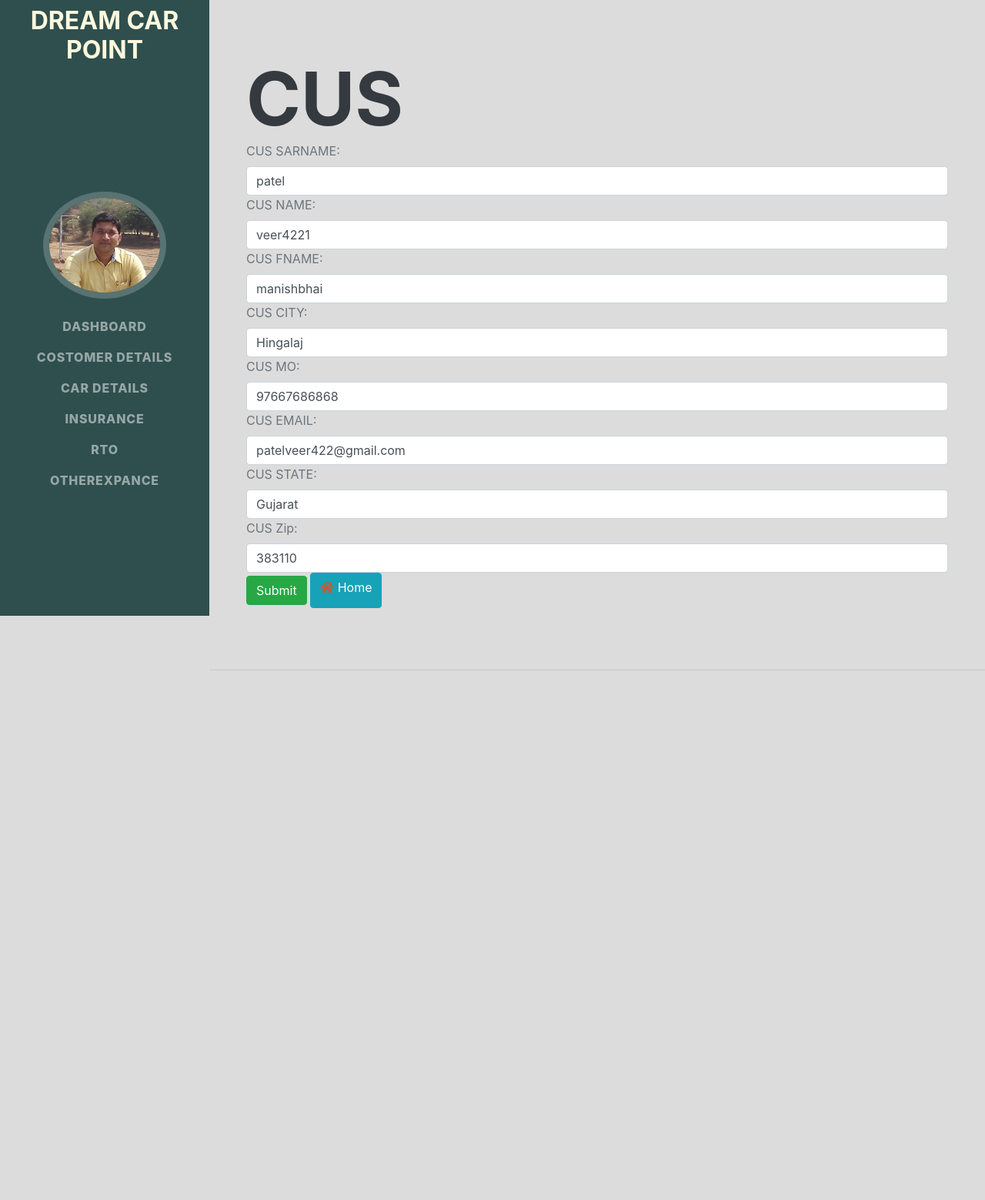
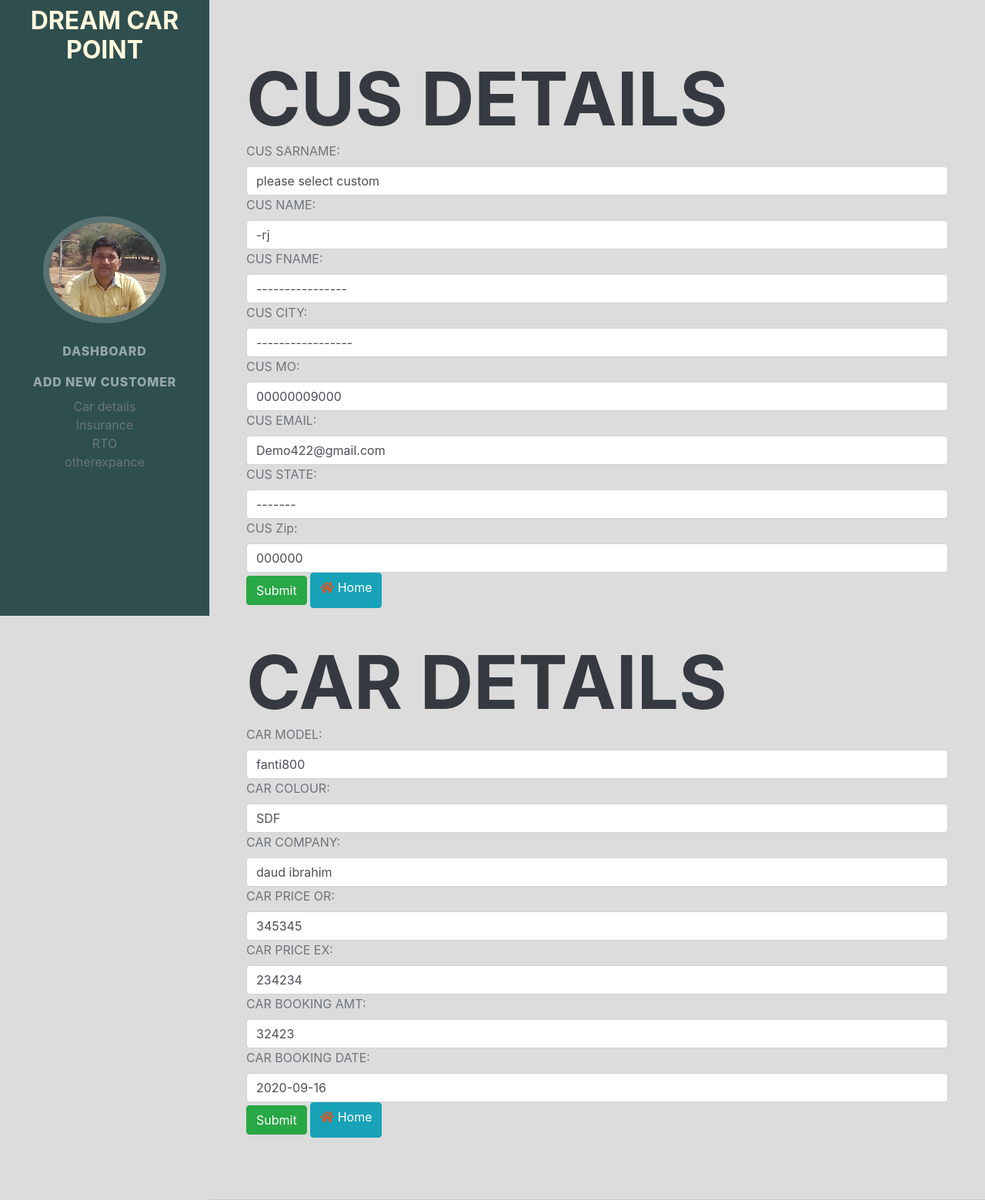
Before and after one commit to veer4221/Bsc-CA-IT-sem-5, a Django app: page /2/ in a window 1280 px wide. Shown: the whole page at 77% size. Before the commit the page ends 871 px from the top, so only its background shows below. Run offline with Django 3.2, Linux system fonts and the light colour scheme; data comes from the database, SQL or seed files in the repository; some libraries are stand-ins or nearby versions; some web fonts are replaced.

Commit message:
add car form

```diff
--- a/BillingSystem/BillingSystem/urls.py
+++ b/BillingSystem/BillingSystem/urls.py
@@ -26,6 +26,7 @@ urlpatterns = [
     path('report/',views.report,name="report"),
     path('listing/',views.customerView.as_view(),name="listing"),
     path('dashbord/',views.dashbord,name="dashbord"),
+    # path('listing/Car/',views.car,name="car"),
     path('login/',views.login,name="login"),
     path('listing/Costomer/',views.formToDB.as_view(),name="Costomer"),
     path('listing/Car/',views.car,name="Car"),
--- a/BillingSystem/CAR/forms.py
+++ b/BillingSystem/CAR/forms.py
@@ -20,3 +20,20 @@ class customerDe(forms.ModelForm):
             'CUS_STATE': forms.TextInput(attrs={'class':'form-control'}),
             'CUS_Zip': forms.TextInput(attrs={'class':'form-control'}),
         }
+
+
+class carDe(forms.ModelForm):
+    class Meta:
+        model = car
+        fields =['CAR_ID','CAR_MODEL','CAR_COLOUR','CAR_COMPANY','CAR_PRICE_OR','CAR_PRICE_EX','CAR_BOOKING_AMT','CAR_BOOKING_DATE']
+        widgets={
+            'CAR_ID' : forms.TextInput(attrs={'class':'sr-only'}),
+            'CAR_MODEL': forms.TextInput(attrs={'class':'form-control'}),
+            'CAR_COLOUR': forms.TextInput(attrs={'class':'form-control'}),
+            'CAR_COMPANY' : forms.TextInput(attrs={'class':'form-control'}),
+            'CAR_PRICE_OR': forms.NumberInput(attrs={'class':'form-control'}),
+            'CAR_PRICE_EX':forms.NumberInput(attrs={'class':'form-control'}),
+            'CAR_BOOKING_AMT': forms.NumberInput(attrs={'class':'form-control'}),
+            'CAR_BOOKING_DATE': forms.DateInput(attrs={'class':'form-control'}),
+
+        }
--- a/BillingSystem/CAR/models.py
+++ b/BillingSystem/CAR/models.py
@@ -15,8 +15,8 @@ class customer(models.Model):
     CUS_Zip    = models.CharField(max_length= 6)
     date_modified = models.DateTimeField(auto_now=True)
 
-    # def __str__(self):
-    #     return self.CUS_NAME
+    def __str__(self):
+        return self.CUS_NAME
 
 class car(models.Model):
     CUS_ID     = models.ForeignKey(customer,on_delete=models.CASCADE)
@@ -28,11 +28,22 @@ class car(models.Model):
     CAR_PRICE_EX = models.IntegerField()
     CAR_BOOKING_AMT = models.IntegerField()
     CAR_BOOKING_DATE = models.DateField()
+
+
+    def __str__(self):
+        return self.CAR_MODEL
+
+class insurance(models.Model):
+    CUS_ID     = models.ForeignKey(customer,on_delete=models.CASCADE)
     INS_COMPANY_NAME = models.CharField(max_length= 20)
     INS_TYPE         = models.CharField(max_length= 20)
     INS_TOTAL_AMT    = models.IntegerField()
     INS_TO_DATE      = models.DateField()
     INS_FROM_DATE   = models.DateField()
+
+
+class RTO(models.Model):
+    CUS_ID     = models.ForeignKey(customer,on_delete=models.CASCADE)
     RTO_REG_CHARGE  = models.IntegerField()
     RTO_NUM_PLT_CHARGE = models.IntegerField()
     RTO_NUM_PLT_NO   = models.CharField(max_length= 20,unique=True)
@@ -40,11 +51,11 @@ class car(models.Model):
     RTO_CHESSISE_NO  = models.CharField(max_length= 20,unique=True)
     RTO_KEY_NO       = models.CharField(max_length= 20,unique=True)
     RTO_BATTERY_NO     = models.CharField(max_length= 20,unique=True)
+
+class OTHER(models.Model):
+    CUS_ID     = models.ForeignKey(customer,on_delete=models.CASCADE)
     OTH_TRANS_CHARGE   = models.IntegerField()
     OTH_DELIVERY_DATE   = models.DateField()
     OTH_EXPENSE_NAME    = models.CharField(max_length= 20)
     OTH_EXPENSE_PRICE   = models.IntegerField()
     date_modified = models.DateTimeField(auto_now=True)
-
-    def __str__(self):
-        return self.CAR_MODEL
--- a/BillingSystem/CAR/templates/index_customer.html
+++ b/BillingSystem/CAR/templates/index_customer.html
@@ -27,6 +27,7 @@
                 </form>
                  </div>
             </section>
+
             <hr class="m-0" />
 
         </div>
--- a/BillingSystem/CAR/templates/index_customerUpdate.html
+++ b/BillingSystem/CAR/templates/index_customerUpdate.html
@@ -16,7 +16,7 @@
             <!-- Experience-->
             <section class="resume-section" id="experience">
                 <div class="resume-section-content">
-                <h1>cus</h1>
+                <h1>cus Details</h1>
                 <form method="POST" action="">
                     {% csrf_token %}
 
@@ -31,6 +31,26 @@
                     <input type="submit" class="btn btn-success">
                     <button class="btn btn-info"><a href="{% url 'listing' %}"><i class="fa fa-home"></i> <label id="ho">Home</label></a></button>
                 </form>
+
+                <br>
+                <br>
+                <h1>car Details</h1>
+                <form method="POST" action="">
+                    {% csrf_token %}
+
+                    {% for Fi in form2 %}
+                        {{Fi.label_tag}}
+                        {{Fi}}
+
+                    {% endfor %}
+
+
+
+                    <input type="submit" class="btn btn-success">
+                    <button class="btn btn-info"><a href="{% url 'listing' %}"><i class="fa fa-home"></i> <label id="ho">Home</label></a></button>
+                </form>
+
+
                  </div>
             </section>
             <hr class="m-0" />
--- a/BillingSystem/CAR/templates/index_nav.html
+++ b/BillingSystem/CAR/templates/index_nav.html
@@ -9,11 +9,11 @@
     <div class="collapse navbar-collapse" id="navbarSupportedContent">
         <ul class="navbar-nav">
             <li class="nav-item"><a class="nav-link js-scroll-trigger" href="/listing/form">Dashboard</a></li>
-            <li class="nav-item"><a class="nav-link js-scroll-trigger" href="/listing/Costomer">Costomer details</a></li>
-            <li class="nav-item"><a class="nav-link js-scroll-trigger" href="/listing/Car">Car  details</a></li>
-            <li class="nav-item"><a class="nav-link js-scroll-trigger" href="/listing/Insurance">Insurance </a></li>
-            <li class="nav-item"><a class="nav-link js-scroll-trigger" href="/listing/RTO">RTO</a></li>
-            <li class="nav-item"><a class="nav-link js-scroll-trigger" href="/listing/other">otherexpance</a></li>
+            <li class="nav-item"><a class="nav-link js-scroll-trigger" href="/listing/Costomer">ADD New Customer</a></li>
+            <li class="nav-item">Car  details</li>
+            <li class="nav-item">Insurance</li>
+            <li class="nav-item">RTO</li>
+            <li class="nav-item">otherexpance</li>
         </ul>
     </div>
 </nav>
--- a/BillingSystem/CAR/views.py
+++ b/BillingSystem/CAR/views.py
@@ -2,7 +2,8 @@ from django.shortcuts import render,HttpResponseRedirect
 from django.views.generic.list import ListView
 from django.views.generic.base import TemplateView
 from .models import customer,car
-from .forms import customerDe
+from .forms import customerDe,carDe
+
 
 # Create your views here.
 def home(request):
@@ -23,8 +24,8 @@ def dashbord(request):
 def login(request):
     return render(request,'login.html')
 
-def car(request):
-    return render(request,'index_car.html')
+# def car(request):
+#     return render(request,'index_car.html')
 
 # def customer(request):
 #     if request.method == 'POST':
@@ -37,8 +38,7 @@ def car(request):
 #         fm = customerDe()
 #     #data = customer.object.all()
 #     return render(request,'index_customer.html',{'form':fm})
-
-
+a = 2
 def RTO(request):
     return render(request,'index_rto.html')
 
@@ -76,11 +76,68 @@ def DeleteDate(request,id):
 
 def UpdateData(request,id):
     if request.method =='POST':
-        pi = customer.objects.get(pk=id)
-        fm = customerDe(request.POST,instance=pi)
+        cus = customer.objects.get(pk=id)
+        fm = customerDe(request.POST,instance=cus)
         if fm.is_valid():
             fm.save()
+        if car.objects.filter(pk=id).exists():
+            cr = car.objects.get(pk=id)
+            cfm = carDe(request.POST,instance=cr)
+            if cfm.is_valid():
+                cfm.save()
+
     else:
-        pi = customer.objects.get(pk=id)
-        fm = customerDe(instance=pi)
-    return render(request,'index_customerUpdate.html',{'form':fm})
+        cus = customer.objects.get(pk=id)
+        fm = customerDe(instance=cus)
+        if not car.objects.filter(pk=id).exists():
+        #     print("not")
+        #     CarDeADD(request,id)
+        #     # cr = car.objects.get(pk=id)
+        #     # cfm = carDe(instance=cr)
+            return render(request,'index_customerUpdate.html',{'form':fm})
+        else:
+            cr = car.objects.get(pk=id)
+            cfm = carDe(instance=cr)
+    if car.objects.filter(pk=id).exists():
+        return render(request,'index_customerUpdate.html',{'form':fm,'form2':cfm})
+    else:
+        return render(request,'index_customerUpdate.html',{'form':fm})
+
+
+
+
+# def car(request,id=0):
+#     if request.method =='POST':
+#         pi = customer.objects.get(pk=a)
+#         fm = customerDe(request.POST,instance=pi)
+#         if fm.is_valid():
+#             fm.save()
+#     else:
+#         pi = customer.objects.get(pk=a)
+#         fm = customerDe(instance=pi)
+
+#     return render(request,'index_car.html',{'form':fm})
+
+def CarDeADD(request,id):
+    print("this is varde")
+    print(request)
+    print(id)
+    if request.method == 'POST':
+        fm = carDe(request.POST)
+        if fm.is_valid():
+            cid    = fm.cleaned_data['id']
+            cm     = fm.cleaned_data['CAR_MODEL']
+            cc     = fm.cleaned_data['CAR_COLOUR']
+            crco   = fm.cleaned_data['CAR_COMPANY']
+            cpo    = fm.cleaned_data['CAR_PRICE_OR']
+            cpe    = fm.cleaned_data['CAR_PRICE_EX']
+            cbamt  = fm.cleaned_data['CAR_BOOKING_AMT']
+            cbdate = fm.cleaned_data['CAR_BOOKING_DATE']
+            reg = car(CUS_ID = cid,CAR_MODEL=cm,CAR_COLOUR=cc,CAR_COMPANY=crco,CAR_PRICE_OR=cpo,CAR_PRICE_EX=cpe,CAR_BOOKING_AMT=cbamt,CAR_BOOKING_DATE=cbdate)
+            reg.save()
+            return HttpResponseRedirect('/listing/')
+
+    else:
+        fm = customerDe()
+    #data = customer.object.all()
+    #return render(request,'index_customerUpdate.html',{'form':fm})
```
Also changed, not shown: BillingSystem/CAR/admin.py (+19 -4 lines), BillingSystem/CAR/templates/index_car.html (+16 -3 lines), BillingSystem/CAR/templates/login.html (+7 -1 lines), BillingSystem/CAR/migrations/0010_auto_20200930_0347.py (added), BillingSystem/db.sqlite3.
